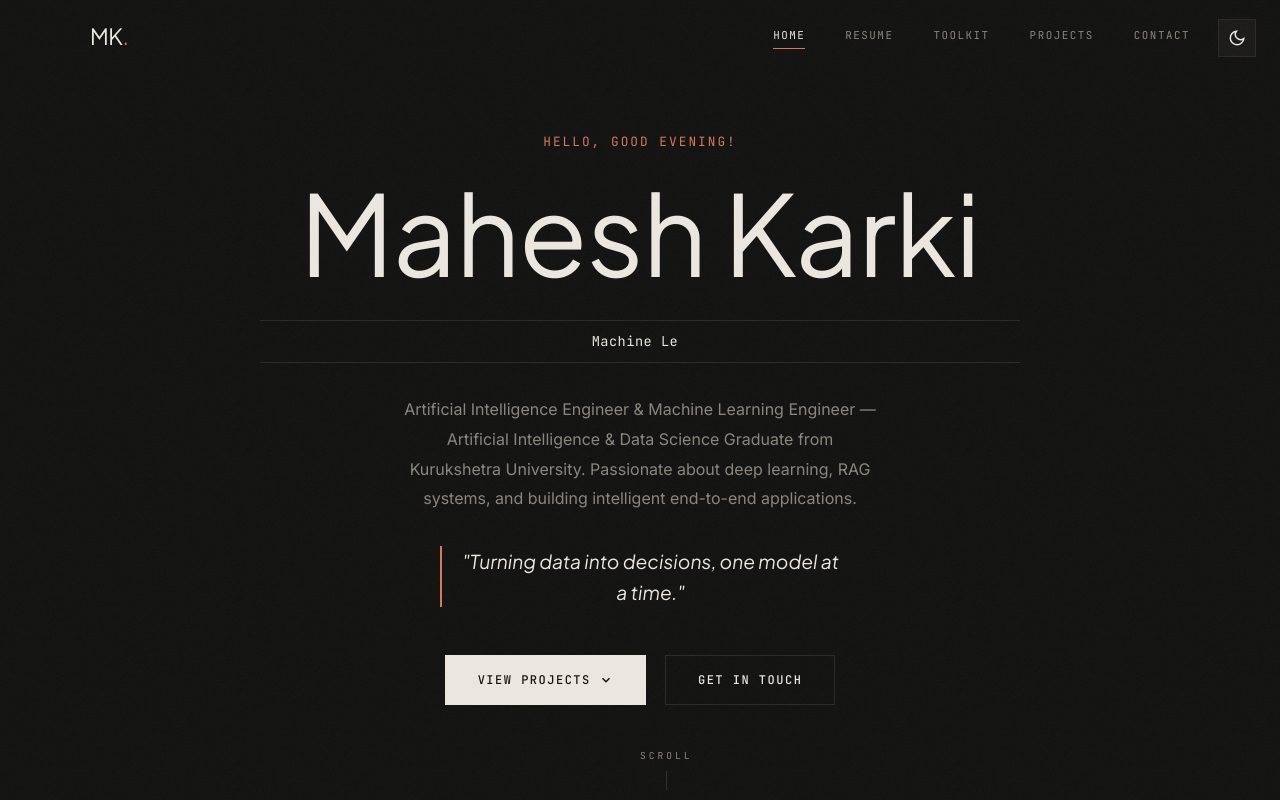
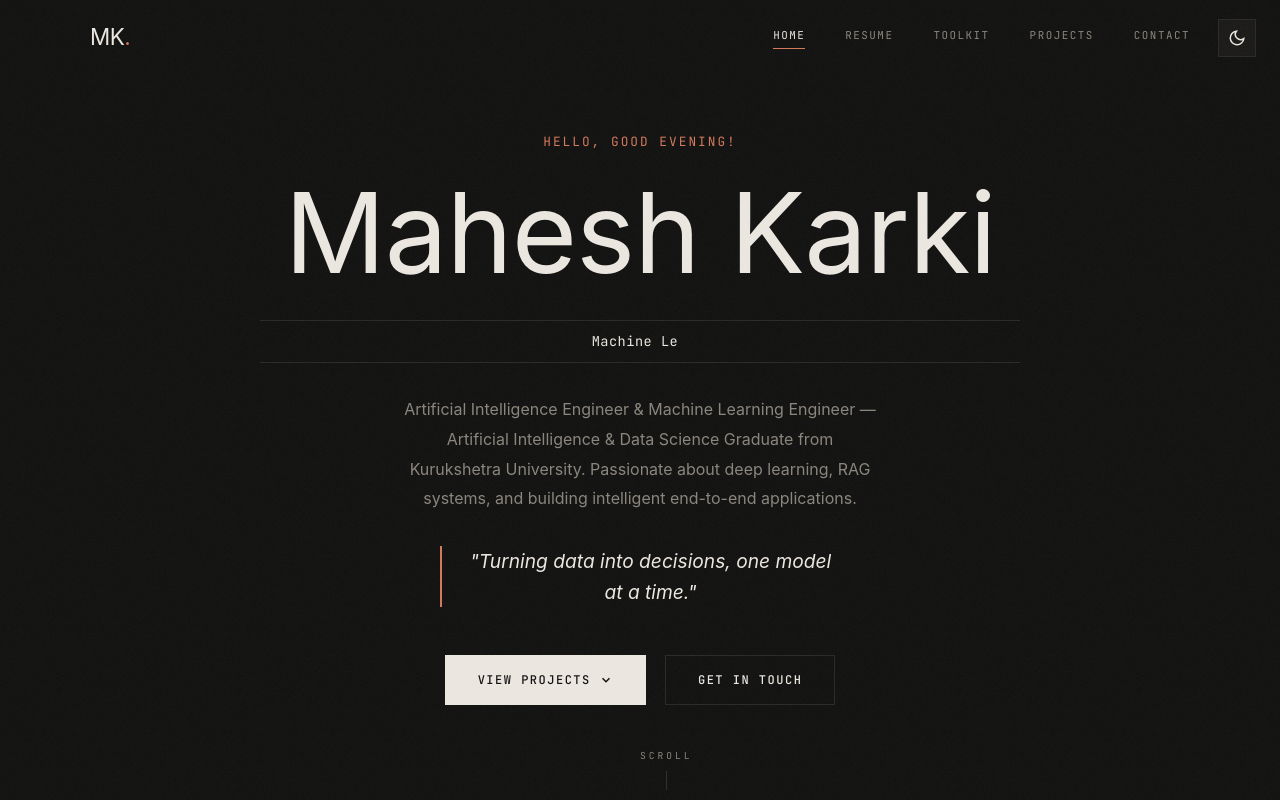
Before and after one commit to Maheshkarkii/Portfolio, a React (Vite) app: page / in a window 1280 px wide. Shown: the top 800 px of the page. Built offline with nearby package versions, Linux system fonts and the light colour scheme.

Commit message:
style: apply official Apple SF Pro typography stack

```diff
--- a/src/index.css
+++ b/src/index.css
@@ -17,14 +17,15 @@
   --color-border: #ddd8cf;
   --color-card-bg: #fffdf9;
 
-  /* Remembered Previous Serif Font */
+  /* Saved Font Presets */
   --font-heading-serif: 'DM Serif Display', Georgia, 'Times New Roman', serif;
   --font-heading-space: 'Space Grotesk', sans-serif;
+  --font-heading-jakarta: 'Plus Jakarta Sans', sans-serif;
 
-  /* Active Typography: Plus Jakarta Sans */
-  --font-heading: 'Plus Jakarta Sans', 'Outfit', sans-serif;
-  --font-body: 'Inter', -apple-system, BlinkMacSystemFont, 'Segoe UI', sans-serif;
-  --font-mono: 'JetBrains Mono', 'Courier New', monospace;
+  /* Active Typography: Official Apple SF Pro System Stack */
+  --font-heading: -apple-system, BlinkMacSystemFont, "SF Pro Display", "SF Pro Text", "SF Pro", "Inter", "Helvetica Neue", Helvetica, Arial, sans-serif;
+  --font-body: -apple-system, BlinkMacSystemFont, "SF Pro Text", "SF Pro", "Inter", "Helvetica Neue", Helvetica, Arial, sans-serif;
+  --font-mono: "SF Mono", "JetBrains Mono", Menlo, Monaco, Consolas, monospace;
   --ease-out-expo: cubic-bezier(0.16, 1, 0.3, 1);
 }
 
```
